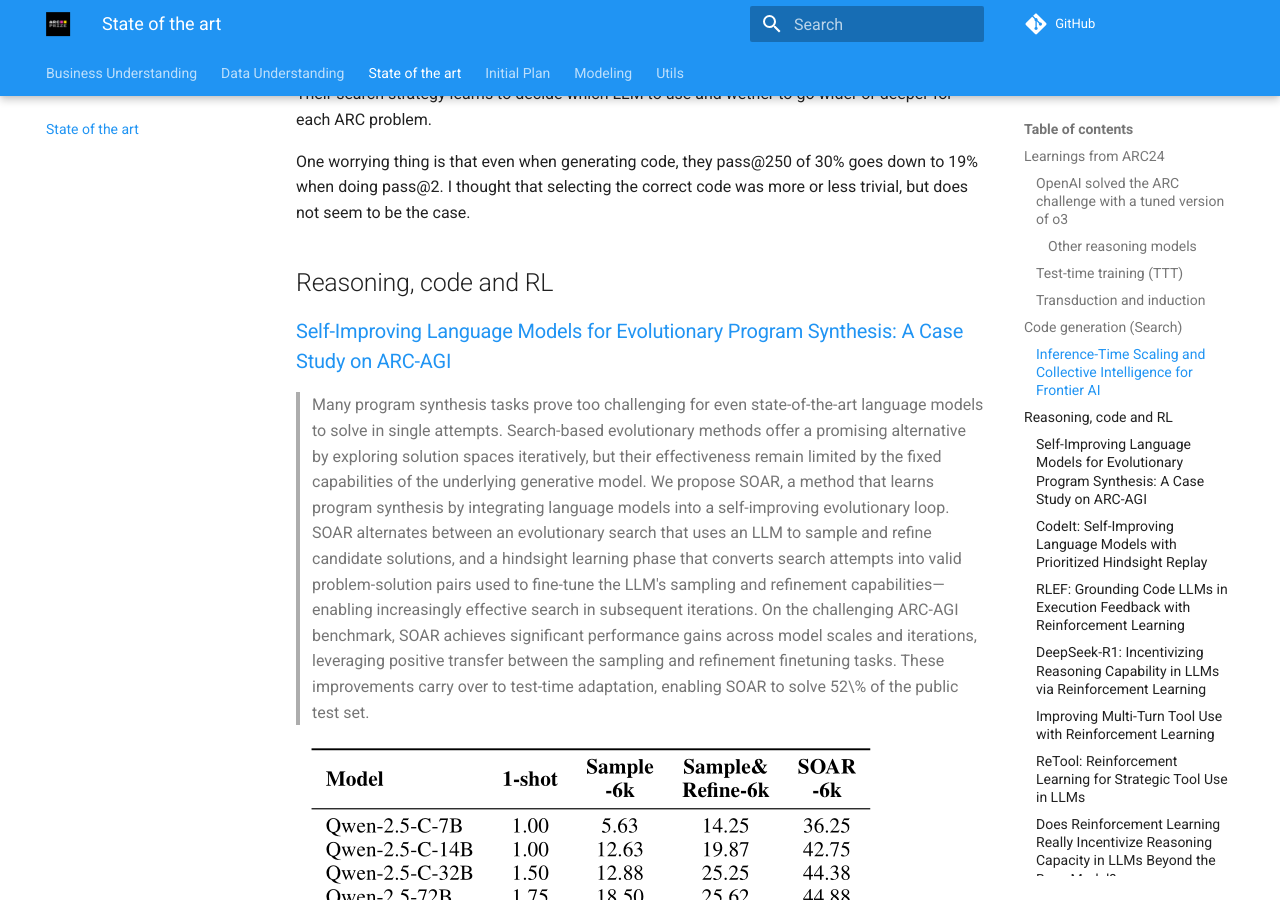
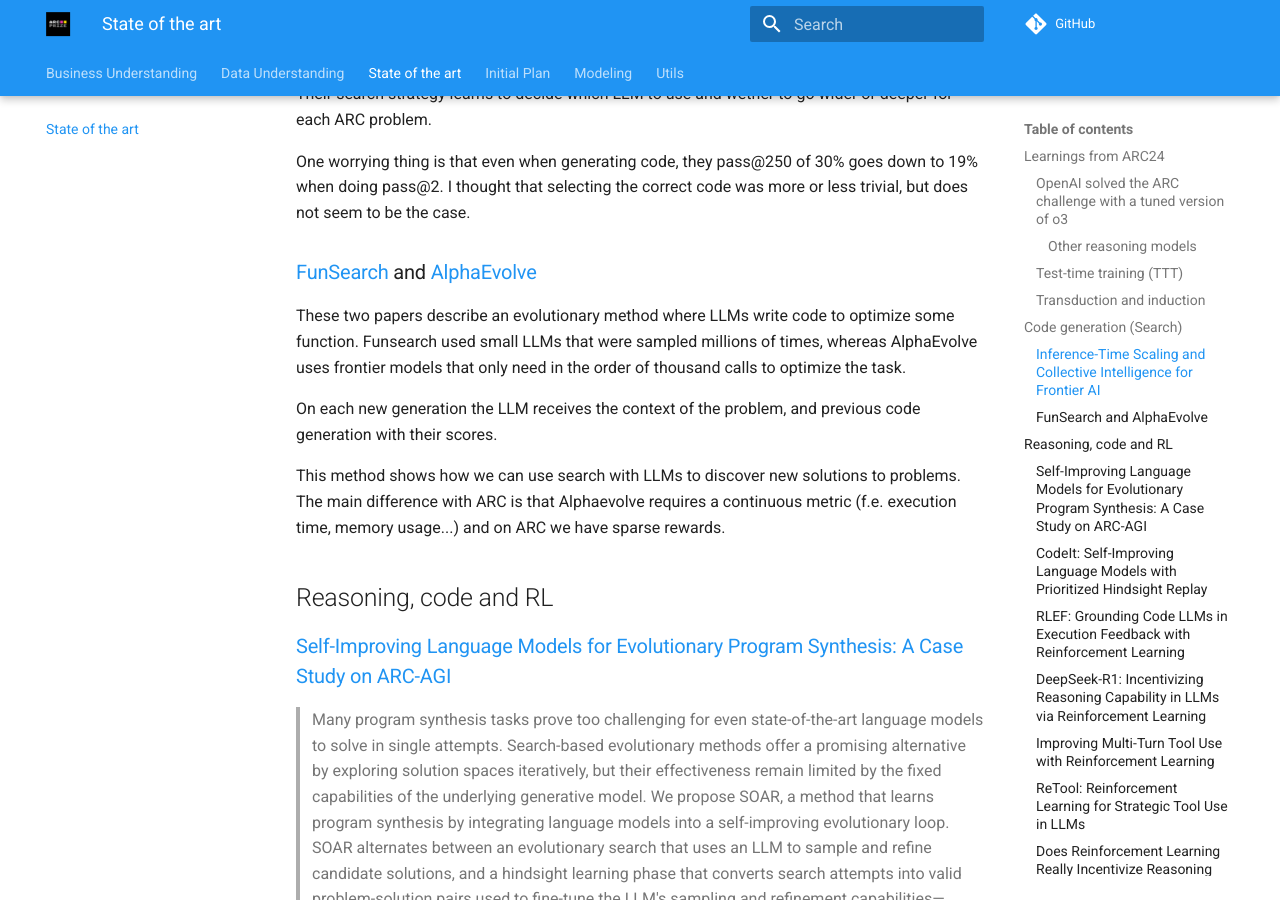
Before and after one commit to ironbar/arc25, an MkDocs documentation site: the page built from docs/03_State_of_the_art.md, in a window 1280 px wide and 900 px high, scrolled down 4527 px. Built offline with MkDocs 1.6.1 and Material for MkDocs 9.7.7, drawn with Linux system fonts in a browser that asks for light colours; comment, search, counter and statistics services are not loaded.

Commit message:
added note about funsearch and alphaevolve

```diff
--- a/docs/03_State_of_the_art.md
+++ b/docs/03_State_of_the_art.md
@@ -79,6 +79,19 @@ This paper is interesting because clearly explains the challenges of search: go
 Their search strategy learns to decide which LLM to use and wether to go wider or deeper for each ARC problem.
 
 One worrying thing is that even when generating code, they pass@250 of 30% goes down to 19% when doing pass@2. I thought that selecting the correct code was more or less trivial, but does not seem to be the case.
+
+### [FunSearch](https://deepmind.google/discover/blog/funsearch-making-new-discoveries-in-mathematical-sciences-using-large-language-models/) and [AlphaEvolve](https://deepmind.google/discover/blog/alphaevolve-a-gemini-powered-coding-agent-for-designing-advanced-algorithms/)
+
+These two papers describe an evolutionary method where LLMs write code to optimize some function. Funsearch
+used small LLMs that were sampled millions of times, whereas AlphaEvolve uses frontier models that
+only need in the order of thousand calls to optimize the task.
+
+On each new generation the LLM receives the context of the problem, and previous code generation
+with their scores.
+
+This method shows how we can use search with LLMs to discover new solutions to problems. The main difference
+with ARC is that Alphaevolve requires a continuous metric (f.e. execution time, memory usage...) and
+on ARC we have sparse rewards.
 
 ## Reasoning, code and RL
 
```
